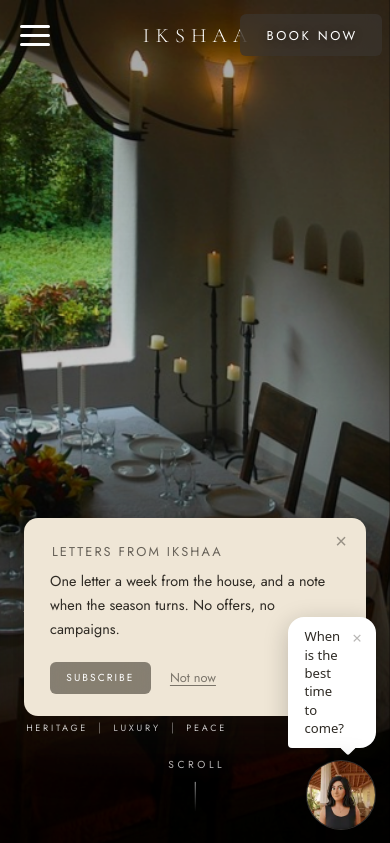
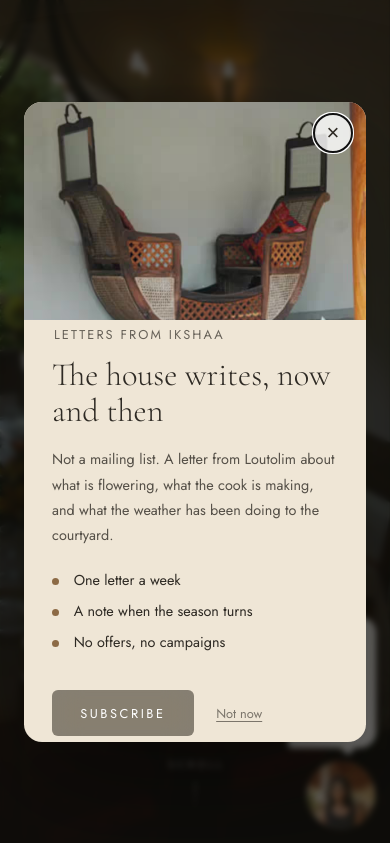
Before and after one commit to sachinkumarbari162x/ikshaa, a website: page public/index.html in a window 390 px wide. Shown: the top 843 px of the page. Drawn offline with nearby package versions, Linux system fonts and the light colour scheme.

Commit message:
Make the newsletter prompt a centred modal, half photograph
The corner card was easy to miss and had no room to say anything. This is
a dialog in the middle of the screen, min(86vh, 660px) tall, split down the
middle: photograph on the left, the promise and the button on the right.
On a phone two columns at 380px gives neither enough room, so it stacks --
image across the top third, message below.

The height is capped rather than pure vh. At 86vh alone, a short laptop
window would push the subscribe button below the fold of the card itself,
which is the one thing this must never do.

It interrupts now, so it has to behave like it:
  - role=dialog, aria-modal, labelled by its own heading
  - focus moves to the close button on open and returns where it came from
  - Escape, the close button, "Not now" and the darkened surround all close
  - the page behind is scroll-locked while it is up
  - z-index 60, above the chat panel at 41 -- a modal something else can
    cover is not a modal

Unchanged: shown once after 20s or 45% of a page, quiet for 30 days when
dismissed, silent forever once somebody subscribes.

The photograph is machilaChairInCourtyard.avif -- the only portrait image
in the set, which is what a half-modal panel wants, and 17 KB of it. It
carries data-src rather than src for the same reason the hero slides do:
the modal is built at load but not shown for at least 20 seconds, and it
must not compete for bandwidth in the meantime.

Co-Authored-By: Claude Opus 5 <noreply@anthropic.com>

```diff
--- a/public/script.js
+++ b/public/script.js
@@ -1177,23 +1177,47 @@ function initNewsletterPrompt() {
     }
   }
 
-  const pop = document.createElement('aside');
+  const pop = document.createElement('div');
   pop.className = 'newsletterPop';
-  pop.setAttribute('aria-label', 'Newsletter');
+  pop.setAttribute('role', 'dialog');
+  pop.setAttribute('aria-modal', 'true');
+  pop.setAttribute('aria-labelledby', 'newsletterPopTitle');
   pop.hidden = true;
+
+  /* The photograph carries data-src, not src, for the same reason the hero
+     slides do: this is built at page load but not shown for at least 20
+     seconds, and it must not compete with the page for bandwidth in the
+     meantime. It is the one portrait image in the set, which is what a
+     half-modal panel wants — and 17 KB of it. */
   pop.innerHTML =
+    '<div class="newsletterPopCard">' +
     '<button class="newsletterPopClose" type="button" aria-label="Close">&times;</button>' +
+    '<div class="newsletterPopFigure">' +
+    '<img data-src="./media/images/machilaChairInCourtyard.avif" alt="" ' +
+    'width="1200" height="1804" decoding="async">' +
+    '</div>' +
+    '<div class="newsletterPopBody">' +
     '<p class="eyebrow">Letters from Ikshaa</p>' +
-    '<p class="newsletterPopText">One letter a week from the house, and a note when ' +
-    'the season turns. No offers, no campaigns.</p>' +
+    '<h2 class="newsletterPopTitle" id="newsletterPopTitle">The house writes, now and then</h2>' +
+    '<p class="newsletterPopText">Not a mailing list. A letter from Loutolim about what is ' +
+    'flowering, what the cook is making, and what the weather has been doing to the courtyard.</p>' +
+    '<ul class="newsletterPopList">' +
+    '<li>One letter a week</li>' +
+    '<li>A note when the season turns</li>' +
+    '<li>No offers, no campaigns</li>' +
+    '</ul>' +
     '<div class="newsletterPopActions">' +
     '<a class="ctaButton" href="subscribe.html">Subscribe</a>' +
     '<button class="newsletterPopLater" type="button">Not now</button>' +
+    '</div>' +
+    '</div>' +
     '</div>';
 
   document.body.appendChild(pop);
 
+  const closeButton = pop.querySelector('.newsletterPopClose');
   let shown = false;
+  let returnFocusTo = null;
 
   function show() {
     if (shown) {
@@ -1203,19 +1227,32 @@ function initNewsletterPrompt() {
     clearTimeout(timer);
     window.removeEventListener('scroll', onScroll);
 
+    hydrate(pop.querySelector('img[data-src]'));
+
+    returnFocusTo = document.activeElement;
     pop.hidden = false;
+    document.body.classList.add('newsletterOpen');
+
     // Two frames, same reason as the hero: the browser has to commit the
     // starting opacity before the class lands, or it appears without the
     // transition running.
     requestAnimationFrame(() => requestAnimationFrame(() => {
       pop.classList.add('isVisible');
+      closeButton.focus();
     }));
   }
 
   function dismiss() {
     pop.classList.remove('isVisible');
+    document.body.classList.remove('newsletterOpen');
     rememberNewsletter({ dismissedAt: Date.now() });
-    setTimeout(() => { pop.hidden = true; }, 600); // after the fade
+
+    // Focus must not be left on an element that is about to be hidden, or
+    // a keyboard user is stranded with nothing selected.
+    if (returnFocusTo && typeof returnFocusTo.focus === 'function') {
+      returnFocusTo.focus();
+    }
+    setTimeout(() => { pop.hidden = true; }, 500); // after the fade
   }
 
   function onScroll() {
@@ -1228,13 +1265,21 @@ function initNewsletterPrompt() {
   const timer = setTimeout(show, NEWSLETTER.DELAY_MS);
   window.addEventListener('scroll', onScroll, { passive: true });
 
-  pop.querySelector('.newsletterPopClose').addEventListener('click', dismiss);
+  closeButton.addEventListener('click', dismiss);
   pop.querySelector('.newsletterPopLater').addEventListener('click', dismiss);
+
+  // Clicking the darkened surround closes it; clicking the card must not.
+  pop.addEventListener('click', (event) => {
+    if (event.target === pop) {
+      dismiss();
+    }
+  });
 
   // Following the link is not a dismissal, but it should not reappear on
   // the way there either.
   pop.querySelector('.ctaButton').addEventListener('click', () => {
     rememberNewsletter({ dismissedAt: Date.now() });
+    document.body.classList.remove('newsletterOpen');
   });
 
   document.addEventListener('keydown', (event) => {
--- a/public/style.css
+++ b/public/style.css
@@ -2657,64 +2657,124 @@ body.menuOpen .menu-toggle span {
   display: none;
 }
 
-/* --- the prompt ------------------------------------------------------ */
+/* --- the prompt: a centred modal ----------------------------------
+   Half photograph, half message. It interrupts, so it has to earn it:
+   shown once, remembered for 30 days when dismissed, and never again
+   once somebody has actually subscribed. */
 
 .newsletterPop {
   position: fixed;
-  /* Bottom-LEFT and below the chat: the launcher is fixed bottom-right at
-     z-index 40, so anything sharing that corner would sit on top of it. */
-  left: max(var(--gutter), env(safe-area-inset-left));
-  bottom: max(var(--gutter), env(safe-area-inset-bottom));
-  z-index: 35;
-
-  width: min(340px, calc(100vw - var(--gutter) * 2));
-  padding: 24px 26px 22px;
-
+  inset: 0;
+  /* Above the chat panel (41) and the navbar (30) — a modal that something
+     else can sit on top of is not a modal. */
+  z-index: 60;
+
+  display: grid;
+  place-items: center;
+  padding: var(--gutter);
+
+  background-color: rgba(24, 21, 17, 0.62);
+  -webkit-backdrop-filter: blur(3px);
+  backdrop-filter: blur(3px);
+
+  opacity: 0;
+  transition: opacity 0.5s ease;
+}
+.newsletterPop[hidden] {
+  display: none;
+}
+.newsletterPop.isVisible {
+  opacity: 1;
+}
+
+.newsletterPopCard {
+  position: relative;
+  width: min(940px, 100%);
+  /* Tall, as asked — but capped so it never outgrows a short laptop screen
+     and strands the button below the fold. */
+  height: min(86vh, 660px);
+
+  display: grid;
+  grid-template-columns: 1fr 1fr; /* half image, half message */
+
+  overflow: hidden;
+  border-radius: 18px;
   background-color: var(--cream);
   color: var(--ink);
-  border-radius: 14px;
-  box-shadow:
-    0 4px 14px rgba(46, 42, 36, 0.08),
-    0 24px 60px rgba(46, 42, 36, 0.22);
-
-  opacity: 0;
-  transform: translateY(14px);
-  transition: opacity 0.6s ease, transform 0.6s ease;
-}
-.newsletterPop[hidden] {
-  display: none;
-}
-.newsletterPop.isVisible {
-  opacity: 1;
-  transform: translateY(0);
-}
-
-/* On a phone the chat launcher owns the bottom-right corner, so the card
-   sits above it rather than beside it — there is not room for both. */
-@media (max-width: 560px) {
-  .newsletterPop {
-    right: max(var(--gutter), env(safe-area-inset-right));
-    bottom: calc(max(var(--gutter), env(safe-area-inset-bottom)) + 104px);
-    width: auto;
-  }
-}
-
-.newsletterPop .eyebrow {
-  margin-bottom: 0.7em;
+  box-shadow: 0 40px 120px rgba(0, 0, 0, 0.45);
+
+  transform: translateY(18px) scale(0.985);
+  transition: transform 0.55s cubic-bezier(0.2, 0.7, 0.3, 1);
+}
+.newsletterPop.isVisible .newsletterPopCard {
+  transform: none;
+}
+
+/* min-height:0 so the image column may shrink inside the grid rather than
+   forcing the card taller than its own height cap. */
+.newsletterPopFigure {
+  position: relative;
+  min-height: 0;
+  background-color: #d9cdb8;
+}
+.newsletterPopFigure img {
+  display: block;
+  width: 100%;
+  height: 100%;
+  object-fit: cover;
+}
+
+.newsletterPopBody {
+  display: flex;
+  flex-direction: column;
+  justify-content: center;
+  padding: clamp(28px, 4vw, 56px);
+  overflow-y: auto;
+}
+.newsletterPopBody .eyebrow {
+  margin-bottom: 1em;
+}
+.newsletterPopTitle {
+  font-family: var(--serif);
+  font-size: var(--text-xl);
+  font-weight: 300;
+  line-height: 1.12;
+  margin: 0 0 0.55em;
 }
 .newsletterPopText {
   font-size: var(--text-sm);
-  line-height: 1.65;
+  line-height: 1.75;
+  opacity: 0.8;
   margin: 0 0 1.4em;
 }
+.newsletterPopList {
+  list-style: none;
+  margin: 0 0 2em;
+  padding: 0;
+  font-size: var(--text-sm);
+  line-height: 1.6;
+}
+.newsletterPopList li {
+  padding-left: 1.5em;
+  position: relative;
+  margin-bottom: 0.55em;
+}
+.newsletterPopList li::before {
+  content: "";
+  position: absolute;
+  left: 0;
+  top: 0.62em;
+  width: 7px;
+  height: 7px;
+  border-radius: 50%;
+  background-color: var(--accent);
+}
+
 .newsletterPopActions {
   display: flex;
   align-items: center;
-  gap: 1.2em;
-}
-.newsletterPop .ctaButton {
-  padding: 0.85em 1.6em;
-  font-size: var(--text-2xs);
+  flex-wrap: wrap;
+  gap: 1.4em;
 }
 .newsletterPopLater {
   background: none;
@@ -2729,31 +2789,47 @@ body.menuOpen .menu-toggle span {
   text-underline-offset: 3px;
 }
 .newsletterPopLater:hover {
-  opacity: 0.9;
+  opacity: 0.95;
 }
 
 .newsletterPopClose {
   position: absolute;
-  top: 8px;
-  right: 10px;
-  width: 30px;
-  height: 30px;
-  background: none;
+  top: 12px;
+  right: 14px;
+  z-index: 2;
+  width: 38px;
+  height: 38px;
+  background-color: rgba(255, 255, 255, 0.82);
   border: none;
-  font-size: 20px;
+  border-radius: 50%;
+  font-size: 22px;
   line-height: 1;
-  color: inherit;
-  opacity: 0.45;
+  color: var(--ink);
   cursor: pointer;
-  border-radius: 50%;
+  transition: background-color 0.25s ease;
 }
 .newsletterPopClose:hover {
-  opacity: 0.9;
-  background-color: rgba(46, 42, 36, 0.07);
+  background-color: #fff;
+}
+
+/* Stacked on a phone: the photograph takes the top third and the message
+   the rest, because two columns at 380px gives neither enough room. */
+@media (max-width: 720px) {
+  .newsletterPopCard {
+    grid-template-columns: 1fr;
+    grid-template-rows: 34% 1fr;
+    height: min(88vh, 640px);
+  }
+}
+
+/* The scroll lock, so the page behind cannot be moved while this is open. */
+body.newsletterOpen {
+  overflow: hidden;
 }
 
 @media (prefers-reduced-motion: reduce) {
-  .newsletterPop {
+  .newsletterPop,
+  .newsletterPopCard {
     transition: none;
     transform: none;
   }
```
